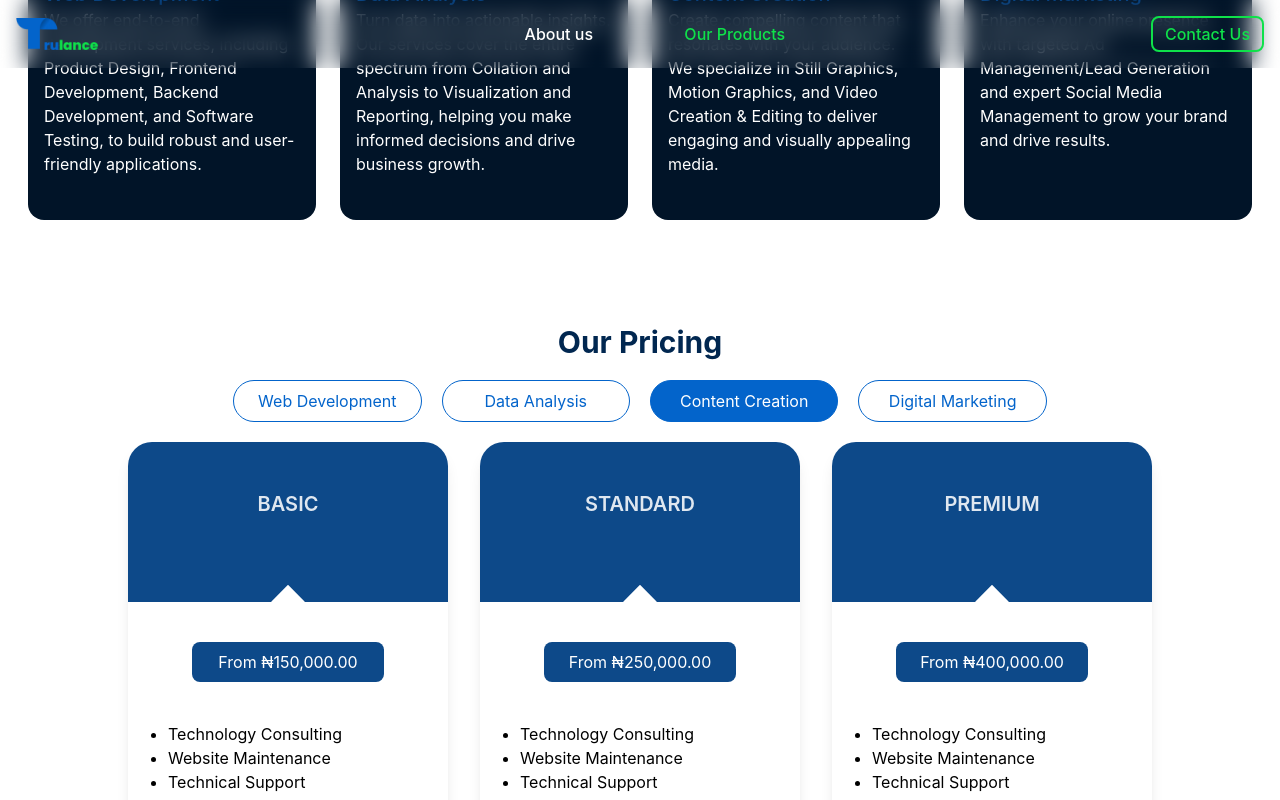
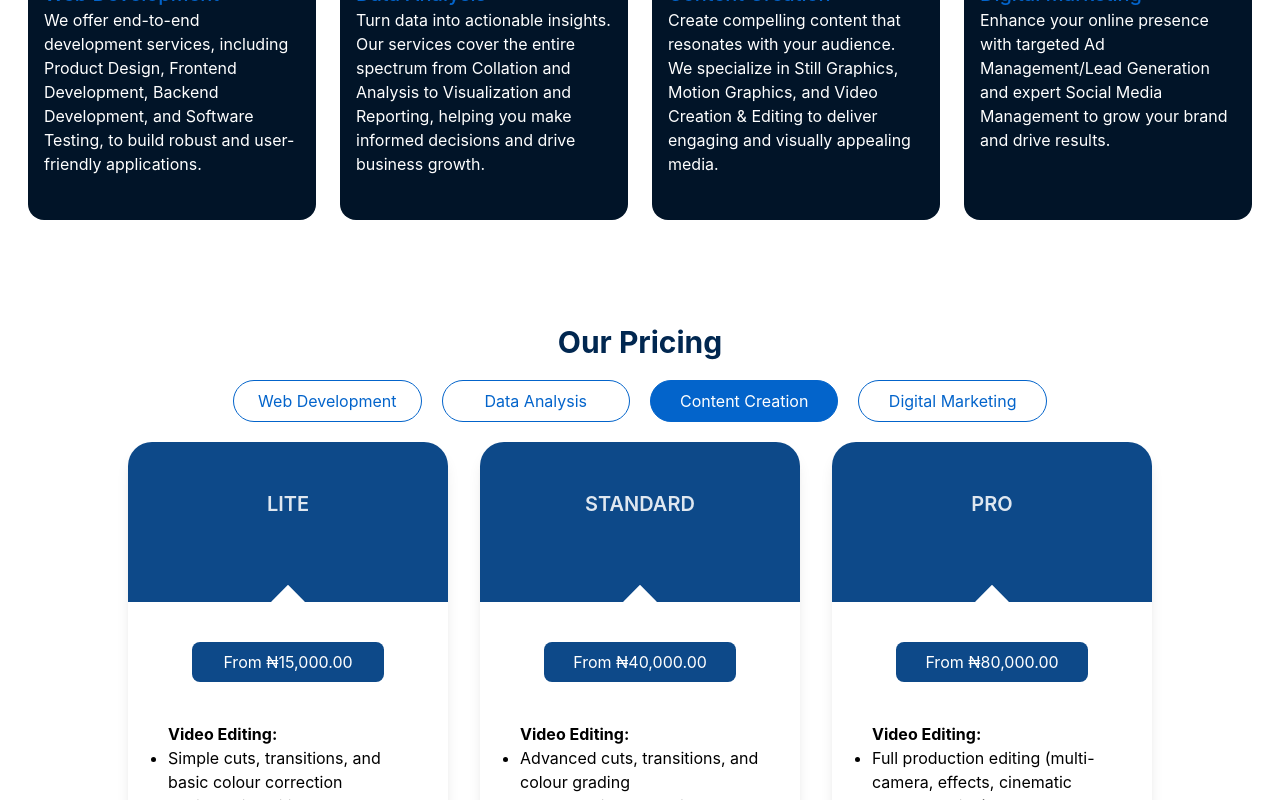
Before and after one commit to TrulanceHQ/trulance, a React (Vite) app: page /products in a window 1280 px wide. Both pictures are taken after a click on the button "Content Creation". Shown: the part 1892-2692 px from the top of the page. Built offline with nearby package versions, Linux system fonts and the light colour scheme.

Commit message:
updated the content creation pricing

```diff
--- a/src/App.jsx
+++ b/src/App.jsx
@@ -7,13 +7,13 @@ import Products from "./Pages/Products/Products";
 function App() {
   return (
     <Router>
-      <Layout>
-        <Routes>
-          <Route path="/" element={<Homepage />} />
-          <Route path="/about" element={<About />} />
-          <Route path="/products" element={<Products />} />
-        </Routes>
-      </Layout>
+      {/* <Layout> */}
+      <Routes>
+        <Route path="/" element={<Homepage />} />
+        <Route path="/about" element={<About />} />
+        <Route path="/products" element={<Products />} />
+      </Routes>
+      {/* </Layout> */}
     </Router>
   );
 }
--- a/src/Pages/Products/ContentPricing.jsx
+++ b/src/Pages/Products/ContentPricing.jsx
@@ -1,48 +1,100 @@
 import { PricingCard } from "./Cards";
-
+import { useState } from "react";
 
 export default function ContentPricingBoard() {
   const basicPriceDetails = [
     {
-
-      title: "BASIC",
-      price: "150,000.00",
-      point1: "Technology Consulting",
-      point2: "Website Maintenance",
-      point3: "Technical Support",
-      point4: "Data Backup",
-      point5: "Reporting",
-      point6: "Training & Workshops"
-    }
+      title: "LITE",
+      price: "15,000.00",
+      subhead1: "Video Editing:",
+      point1: "Simple cuts, transitions, and basic colour correction",
+      point2: "Basic audio editing",
+      point3: "Intro/Outro (graphic text, basic animation)",
+      point4: "Up to 2 revisions",
+      subhead2: "Graphic Design:",
+      point5: "Basic social media post design",
+      point6: "Simple graphic overlays for video",
+      point7: "Basic flyer or thumbnail design",
+      point8: "Up to 2 revisions",
+      subhead3: "Pricing Structure:",
+      point9:
+        "Short videos (under 2 mins) + 1-2 graphic designs: ₦15,000 - ₦30,000",
+      point10:
+        "Medium videos (2-10 mins) + 3-4 graphic designs: ₦35,000 - ₦60,000",
+      point11:
+        "Long videos (10+ mins) + 5-6 graphic designs: ₦60,000 - ₦90,000",
+    },
   ];
 
   const standardPriceDetails = [
     {
-
       title: "STANDARD",
-      price: "250,000.00",
-      point1: "Technology Consulting",
-      point2: "Website Maintenance",
-      point3: "Technical Support",
-      point4: "Data Backup",
-      point5: "Rporting",
-      point6: "Training and Workshops"
+      price: "40,000.00",
+      subhead1: "Video Editing:",
+      point1: "Advanced cuts, transitions, and colour grading",
+      point2: "Sound design and noise reduction",
+      point3: "Motion graphics and text overlays",
+      point4: "Custom intro/outro animations",
+      point5: "Up to 3 revisions",
+      subhead2: "Graphic Design:",
+      point6: "Custom social media posts or thumbnails",
+      point7: "Branded video overlays (logos, lower thirds)",
+      point8: "Flyer or poster design for promotion",
+      point9: "Up to 3 revisions",
+      subhead3: "Pricing Structure:",
+      point10:
+        "Short videos (under 2 mins) + 2-3 graphic designs: ₦40,000 - ₦60,000",
+      point11:
+        "Medium videos (2-10 mins) + 4-5 graphic designs: ₦70,000 - ₦100,000",
+      point12:
+        "Long videos (10+ mins) + 6-8 graphic designs: ₦100,000 - ₦150,000",
     },
-  ]
+  ];
 
   const premiumPriceDetails = [
     {
+      title: "PRO",
+      price: "80,000.00",
+      subhead1: "Video Editing:",
+      point1:
+        "Full production editing (multi-camera, effects, cinematic colour grading)",
+      point2: "Custom motion graphics, animation, and VFX",
+      point3: "Advanced sound design and mixing",
+      point4: "Up to 4 revisions",
+      subhead2: "Graphic Design:",
+      point5:
+        "Complete brand identity for video (logos, intros, outros, animation)",
+      point6:
+        "High-end design for campaign visuals (billboards, banners, digital)Custom social media posts or thumbnails",
+      point7: "Animated graphics and custom illustrations for video",
+      point8: "Up to 4 revisions",
+      subhead3: "Pricing Structure:",
+      point9:
+        "Short videos (under 2 mins) + 3-5 graphic designs: ₦80,000 - ₦120,000+",
+      point10:
+        "Medium videos (2-10 mins) + 6-8 graphic designs: ₦120,000 - ₦180,000+",
+      point11:
+        "Long videos (10+ mins) + 8-10 graphic designs: ₦180,000 - ₦300,000+",
+    },
+  ];
 
-      title: "PREMIUM",
-      price: "400,000.00",
-      point1: "Technology Consulting",
-      point2: "Website Maintenance",
-      point3: "Technical Support",
-      point4: "Data Backup",
-      point5: "Rporting",
-      point6: "Training and Workshops"
-    }
-  ]
+  const [showBasicMore, setShowBasicMore] = useState(false);
+
+  const ReadMore = () => {
+    setShowBasicMore(!showBasicMore);
+  };
+
+  const [showStandardMore, setshowStandardMore] = useState(false);
+
+  const ReadStandardMore = () => {
+    setshowStandardMore(!showStandardMore);
+  };
+
+  const [showPremiumMore, setshowPremiumMore] = useState(false);
+
+  const ReadPremiumMore = () => {
+    setshowPremiumMore(!showPremiumMore);
+  };
 
   return (
     <div className="grid grid-cols-1 lg:grid-cols-3 gap-x-8 gap-y-4 mx-2">
@@ -53,14 +105,49 @@ export default function ContentPricingBoard() {
               <div className="text-black py-4 px-10">
                 <div>
                   <ul className="list-disc">
+                    <li className="list-none">
+                      <b>{d.subhead1}</b>
+                    </li>
                     <li>{d.point1}</li>
                     <li>{d.point2}</li>
                     <li>{d.point3}</li>
                     <li>{d.point4}</li>
+                    <li className="list-none mt-3">
+                      <b>{d.subhead2}</b>
+                    </li>
                     <li>{d.point5}</li>
-                    <li>{d.point6}</li>
                   </ul>
                 </div>
+                <a
+                  className={`underline py-2 italic text-blue700 cursor-pointer ${
+                    showBasicMore ? "hidden" : "block"
+                  }`}
+                  onClick={ReadMore}
+                >
+                  {showBasicMore ? "Read less..." : "Read more..."}
+                </a>
+                <div className={`${showBasicMore ? "block" : "hidden"}`}>
+                  <ul>
+                    {" "}
+                    <li>{d.point6}</li>
+                    <li>{d.point7}</li>
+                    <li>{d.point8}</li>
+                    <li className="list-none mt-3">
+                      <b>{d.subhead3}</b>
+                    </li>
+                    <li>{d.point9}</li>
+                    <li>{d.point10}</li>
+                    <li>{d.point11}</li>
+                  </ul>
+                </div>
+                <a
+                  className={`underline py-2  italic text-blue700 cursor-pointer ${
+                    showBasicMore ? "block" : "hidden"
+                  }`}
+                  onClick={ReadMore}
+                >
+                  {showBasicMore ? "Read less..." : "Read more..."}
+                </a>
               </div>
             </PricingCard>
           </div>
@@ -71,39 +158,109 @@ export default function ContentPricingBoard() {
         return (
           <div key={index}>
             <PricingCard cardTitle={d.title} price={d.price}>
-            <div className="text-black py-4 px-10">
+              <div className="text-black py-4 px-10">
                 <div>
                   <ul className="list-disc">
+                    <li className="list-none">
+                      <b>{d.subhead1}</b>
+                    </li>
                     <li>{d.point1}</li>
                     <li>{d.point2}</li>
                     <li>{d.point3}</li>
                     <li>{d.point4}</li>
+                    <li className="list-none mt-3">
+                      <b>{d.subhead2}</b>
+                    </li>
                     <li>{d.point5}</li>
-                    <li>{d.point6}</li>
                   </ul>
                 </div>
+                <a
+                  className={`underline py-2  italic text-blue700 cursor-pointer ${
+                    showStandardMore ? "hidden" : "block"
+                  }`}
+                  onClick={ReadStandardMore}
+                >
+                  {showStandardMore ? "Read less..." : "Read more..."}
+                </a>
+                <div className={`${showStandardMore ? "block" : "hidden"}`}>
+                  <ul className="list-disc">
+                    <li>{d.point6}</li>
+                    <li>{d.point7}</li>
+                    <li>{d.point8}</li>
+                    <li>{d.point9}</li>
+                    <li className="list-none mt-3">
+                      <b>{d.subhead3}</b>
+                    </li>
+                    <li>{d.point10}</li>
+                    <li>{d.point11}</li>
+                    <li>{d.point12}</li>
+                    {/* <li className="font-bold">{d.point11}</li> */}
+                  </ul>
+                </div>
+                <a
+                  className={`underline py-2  italic text-blue700 cursor-pointer ${
+                    showStandardMore ? "block" : "hidden"
+                  }`}
+                  onClick={ReadStandardMore}
+                >
+                  {showStandardMore ? "Read less..." : "Read more..."}
+                </a>
               </div>
             </PricingCard>
           </div>
         );
       })}
 
-
       {premiumPriceDetails.map((d, index) => {
         return (
           <div key={index}>
             <PricingCard cardTitle={d.title} price={d.price}>
-            <div className="text-black py-4 px-10">
+              <div className="text-black py-4 px-10">
                 <div>
                   <ul className="list-disc">
+                    <li className="list-none">
+                      <b>{d.subhead1}</b>
+                    </li>
                     <li>{d.point1}</li>
                     <li>{d.point2}</li>
                     <li>{d.point3}</li>
                     <li>{d.point4}</li>
+                  </ul>
+                </div>
+                <a
+                  className={`underline py-2  italic text-blue700 cursor-pointer ${
+                    showPremiumMore ? "hidden" : "block"
+                  }`}
+                  onClick={ReadPremiumMore}
+                >
+                  {showPremiumMore ? "Read less..." : "Read more..."}
+                </a>
+                <div className={`${showPremiumMore ? "block" : "hidden"}`}>
+                  <ul className="list-disc">
+                    {" "}
+                    <li className="list-none mt-3">
+                      <b>{d.subhead2}</b>
+                    </li>
                     <li>{d.point5}</li>
                     <li>{d.point6}</li>
+                    <li>{d.point7}</li>
+                    <li>{d.point8}</li>
+                    <li className="list-none mt-3">
+                      <b>{d.subhead3}</b>
+                    </li>{" "}
+                    <li>{d.point9}</li>
+                    <li>{d.point10}</li>
+                    <li>{d.point11}</li>
                   </ul>
                 </div>
+                <a
+                  className={`underline py-2  italic text-blue700 cursor-pointer ${
+                    showPremiumMore ? "block" : "hidden"
+                  }`}
+                  onClick={ReadPremiumMore}
+                >
+                  {showPremiumMore ? "Read less..." : "Read more..."}
+                </a>
               </div>
             </PricingCard>
           </div>
--- a/src/Pages/Products/Pricing.jsx
+++ b/src/Pages/Products/Pricing.jsx
@@ -83,6 +83,11 @@ export default function Pricing() {
           You will provide the product image, pictures, content, graphics, logo,
           and icons for the each project.
         </li>
+        <li>
+          Visual representation of data insights using industry-leading tools
+          (Power BI, Tableau, Matplotlib, Seaborn) to effectively communicate
+          findings through interactive graphs, charts and diagrams.
+        </li>
       </div>
     </div>
   );
```
